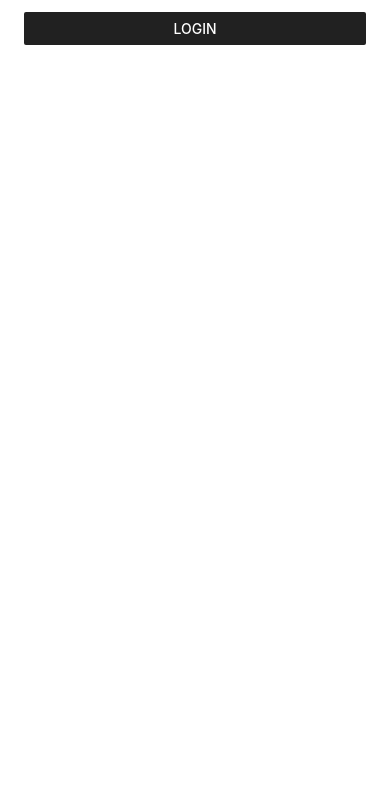
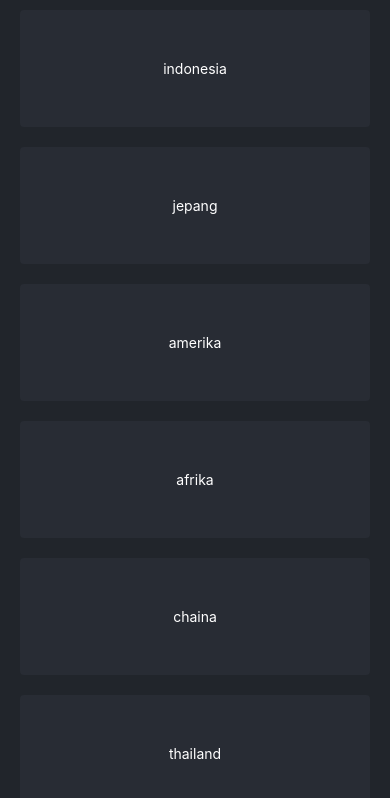
Before and after one commit to chairoel/first-project-react-native, a React Native app: screen / in a window 390 px wide. Shown: the top 798 px of the page. Built offline with nearby package versions, Linux system fonts and the light colour scheme.

Commit message:
show list data using flat list

```diff
--- a/App.js
+++ b/App.js
@@ -1,27 +1,41 @@
 import React, {useState, useEffect} from 'react';
-import {
-  StatusBar,
-  Text,
-  TextInput,
-  TouchableOpacity,
-  View,
-  Image,
-  ScrollView,
-  StyleSheet,
-  Button,
-  Alert,
-} from 'react-native';
+import {FlatList, StatusBar, Text, View} from 'react-native';
+
+const negara = [
+  'indonesia',
+  'jepang',
+  'amerika',
+  'afrika',
+  'chaina',
+  'thailand',
+  'australia',
+];
 
 const App = () => {
   return (
-    <View>
-      <View style={{marginHorizontal: 24, marginTop: 12}}>
-        <Button
-          title="Login"
-          color={'#212121'}
-          onPress={() => Alert.alert('hello world')}
-        />
-      </View>
+    <View style={{flex: 1, backgroundColor: '#21252b'}}>
+      <StatusBar backgroundColor={'#21252b'} barStyle={'light-content'} />
+
+      <FlatList
+        data={negara}
+        renderItem={({item, index}) => (
+          <View
+            style={{
+              marginHorizontal: 20,
+              marginTop: 10,
+              marginBottom: 10,
+              backgroundColor: '#282c34',
+              paddingTop: 50,
+              paddingBottom: 50,
+              justifyContent: 'center',
+              alignItems: 'center',
+              borderRadius: 4,
+              elevation: 3,
+            }}>
+            <Text style={{color: '#FFFFFF'}}>{item}</Text>
+          </View>
+        )}
+      />
     </View>
   );
 };
```
